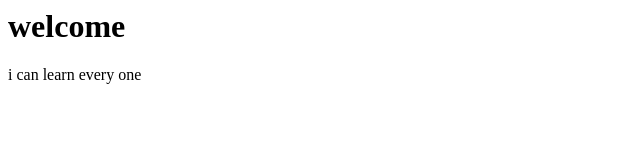
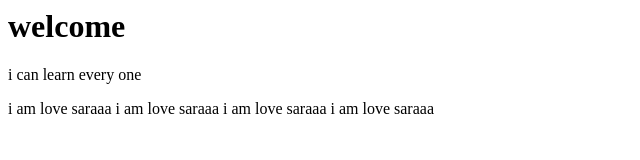
Before and after one commit to madhusanka-96/MYApp3, a plain HTML site: page index.html in a window 1280 px wide. Shown: the whole page, without its empty margins (0-640 px from the left). Drawn offline with Linux system fonts and the light colour scheme.

Commit message:
wannaaaa

```diff
--- a/index.html
+++ b/index.html
@@ -5,5 +5,10 @@
 
 <body>
 	<p>i can learn every one</p>
+
+	i am love saraaa
+	i am love saraaa
+	i am love saraaa
+	i am love saraaa
 </body>
 </html>
```
